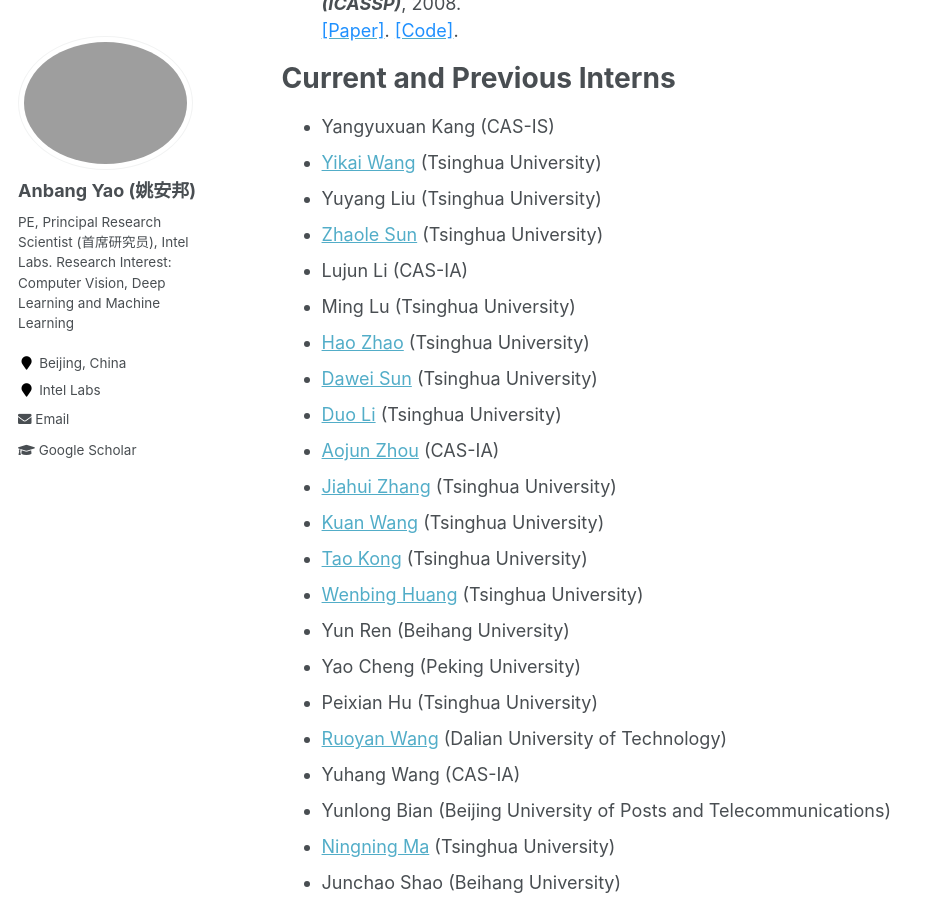
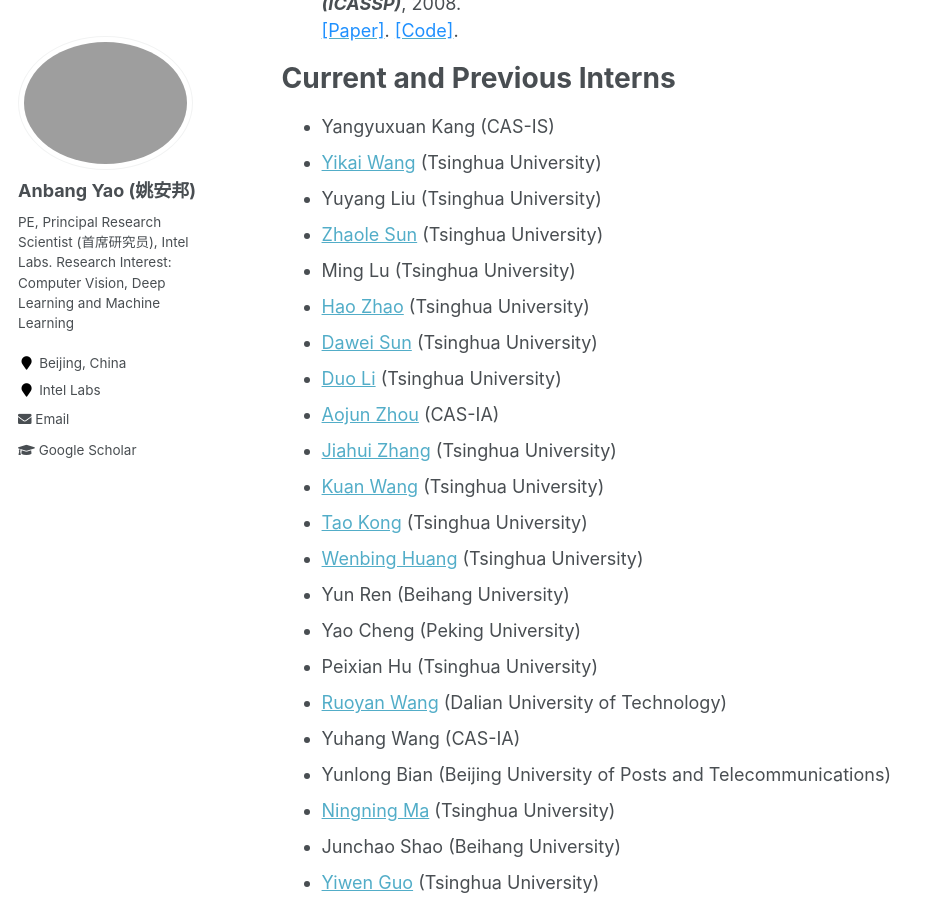
Before and after one commit to YaoAnbang/YaoAnbang.github.io, a Jekyll site: the page built from _pages/about.md, in a window 1280 px wide and 900 px high, scrolled down 6431 px. Shown: the whole window, without its empty margins (0-934 px from the left). Built offline with Jekyll 4.4.1, drawn with Linux system fonts in a browser that asks for light colours.

Commit message:
Update about.md

```diff
--- a/_pages/about.md
+++ b/_pages/about.md
@@ -112,7 +112,7 @@ Current and Previous Interns
 + [Yikai Wang](https://scholar.google.com/citations?user=MnW5aegAAAAJ&hl=en) (Tsinghua University)
 + Yuyang Liu (Tsinghua University)
 + [Zhaole Sun](https://scholar.google.com/citations?user=onTsdhYAAAAJ&hl=en) (Tsinghua University)
-+ Lujun Li (CAS-IA)
+<!--+ Lujun Li (CAS-IA)-->
 + Ming Lu (Tsinghua University)
 + [Hao Zhao](https://scholar.google.com/citations?user=ygQznUQAAAAJ&hl=zh-CN) (Tsinghua University)
 + [Dawei Sun](https://scholar.google.com/citations?user=JwuiGckAAAAJ&hl=zh-CN) (Tsinghua University)
```
